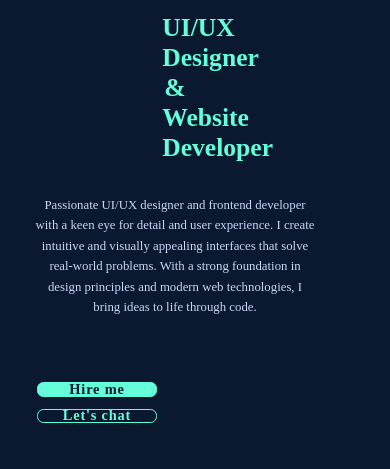
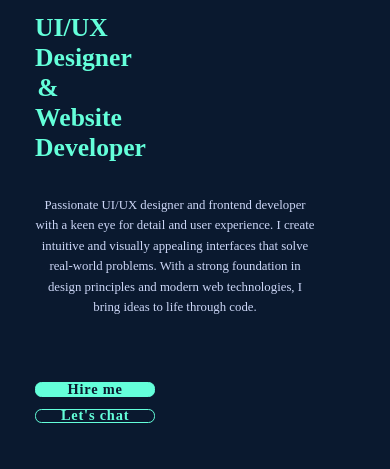
Before and after one commit to StephOkok/StephenOkok-Portfolio-Website, a plain HTML site: page index.html in a window 390 px wide. Shown: the part 300-769 px from the top of the page. Drawn offline with nearby package versions, Linux system fonts and the light colour scheme.

Commit message:
Update style.css

```diff
--- a/css/style.css
+++ b/css/style.css
@@ -554,8 +554,6 @@ section {
         display: flex;
         flex-direction: column;
         gap: 2rem;
-        text-align: center;
-        align-items: center;
     }
 
     /* Home Section Buttons */
```
